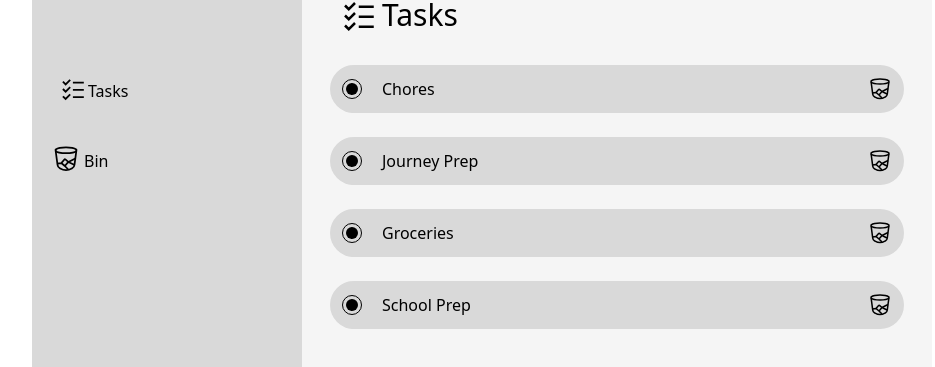
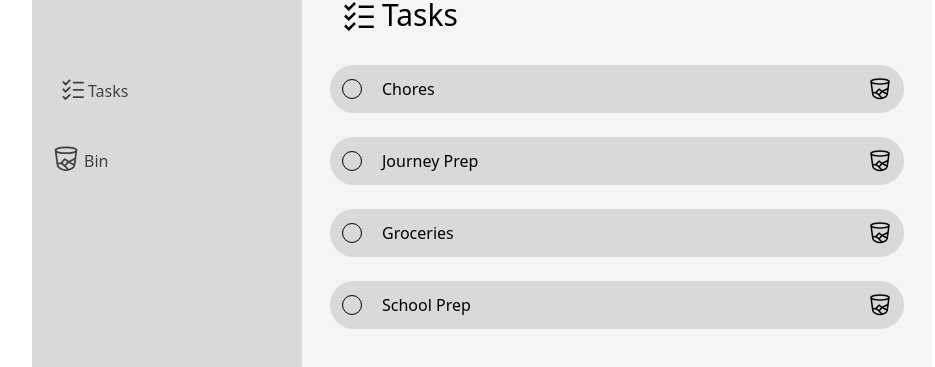
Before and after one commit to davidBen-Adeji/todo_app, a React (Vite) app: page / in a window 1280 px wide. Shown: the part 135-502 px from the top of the page, without its empty margins (158-1093 px from the left). Built offline with nearby package versions, Linux system fonts and the light colour scheme.

Commit message:
design complete

```diff
--- a/src/Components/Bin/Bin.jsx
+++ b/src/Components/Bin/Bin.jsx
@@ -22,7 +22,7 @@ export default function Bin({ bin, onDeletePermanently, onRestoreTask }) {
               className="relative bg-[#D9D9D9] mt-6 flex justify-between items-center gap-2 p-3 rounded-full"
               key={binItem.id}
             >
-              <Link to="" className="capitalize opacity-50">{binItem.taskTitle}</Link>{" "}
+              <Link to="" className="capitalize opacity-50 cursor-not-allowed">{binItem.taskTitle}</Link>{" "}
               <div className="flex items-center gap-2">
                 <button type="button" onClick={() => onRestoreTask(binItem)}>
                   <img className="w-6 h-6" src={RestoreImg} alt="restore" />
--- a/src/Components/Header.jsx
+++ b/src/Components/Header.jsx
@@ -3,7 +3,7 @@ import BinImg from "../assets/svg/bin.svg";
 import {useResolvedPath, useMatch, Link } from "react-router-dom";
 
 export default function Header() {
-
+    // const spanClass
 return (
     <header className="bg-[#D9D9D9] px-5 py-4 flex gap-8 lappy:flex-col lappy:pt-24 lappy:gap-10">
         <CustomLink to="/">
@@ -18,10 +18,15 @@ return (
 ) }
 
 function CustomLink({to, children}) {
-//   const resolvedPath = useResolvedPath(to);
-//   const isActive = useMatch({ path: resolvedPath.pathname, end: true });
+  const resolvedPath = useResolvedPath(to);
+  const isActive = useMatch({ path: resolvedPath.pathname, end: true });
+    let linkClass = "relative flex gap-1 items-end opacity-70 hover:opacity-100 focus:opacity-100"
+
+    if (isActive) {
+        linkClass += " opacity-100"
+    }
 
     return (
-        <Link className="flex gap-1 items-end" to={to}>{children}</Link>
+        <Link className={linkClass} to={to}>{children}</Link>
     )
 }
--- a/src/Components/RoutesComponent.jsx
+++ b/src/Components/RoutesComponent.jsx
@@ -34,7 +34,6 @@ export default function RoutesComponent({
           <ViewedTask
             task={task}
             onUpdateTask={onUpdateTask}
-            onDeleteTask={onDeleteTask}
           />
         }
       />
--- a/src/Components/Tasks/Task.jsx
+++ b/src/Components/Tasks/Task.jsx
@@ -1,5 +1,5 @@
-import { useMatch, useResolvedPath, Link } from "react-router-dom";
-import BinImg from '../../assets/svg/bin.svg'
+import { Link } from "react-router-dom";
+import BinImg from "../../assets/svg/bin.svg";
 export default function Task({
   to,
   children,
@@ -9,20 +9,37 @@ export default function Task({
   onDeleteTask,
 }) {
   const path = isChecked ? "" : to;
-  const resolvedPath = useResolvedPath(path);
-  const isActive = useMatch({ path: resolvedPath.pathname, end: true });
-  const inputId = `checkbox_${Math.random()}`
+  const inputId = `checkbox_${Math.random()}`;
+  let linkClass = "capitalize hover:underline";
+  let spanClass = "";
+
+  if (isChecked) {
+    linkClass += " opacity-50 cursor-not-allowed hover:no-underline";
+    spanClass = "block w-[70%] h-[70%] bg-black rounded-full cursor-pointer";
+  }
+
   return (
     <li className="relative bg-[#D9D9D9] mt-6 flex justify-between items-center gap-2 p-3 rounded-full">
-      <input className="absolute opacity-0" type="checkbox" id={inputId} checked={isChecked} onChange={onToggleCheck} />
-        <div className="flex items-center gap-5">
-          <label htmlFor={inputId} className="flex justify-center items-center w-5 h-5 border-black border rounded-full cursor-pointer"><span className="block w-[70%] h-[70%] bg-black rounded-full cursor-pointer"></span></label>
-          <Link to={path} onClick={onChangeIndex} className="capitalize">
-            {children}
-          </Link>
-        </div>
+      <input
+        className="absolute opacity-0"
+        type="checkbox"
+        id={inputId}
+        checked={isChecked}
+        onChange={onToggleCheck}
+      />
+      <div className="flex items-center gap-5">
+        <label
+          htmlFor={inputId}
+          className="flex justify-center items-center w-5 h-5 border-black border rounded-full cursor-pointer"
+        >
+          <span className={spanClass}></span>
+        </label>
+        <Link to={path} onClick={onChangeIndex} className={linkClass}>
+          {children}
+        </Link>
+      </div>
       <button onClick={onDeleteTask} type="submit">
-       <img className="w-6 h-6" src={BinImg} alt="bin" />
+        <img className="w-6 h-6" src={BinImg} alt="bin" />
       </button>
     </li>
   );
--- a/src/Components/ViewedTask/ViewedTask.jsx
+++ b/src/Components/ViewedTask/ViewedTask.jsx
@@ -3,7 +3,7 @@ import { Link } from "react-router-dom";
 import BinImg from "../../assets/svg/bin.svg";
 import DoneImg from "../../assets/svg/done.svg";
 
-export default function ViewedTask({ task, onUpdateTask, onDeleteTask }) {
+export default function ViewedTask({ task, onUpdateTask }) {
   const [taskTitle, setTaskTitle] = useState(task.taskTitle);
   const [taskItems, setTaskItems] = useState(task.taskItems);
   const [taskItem, setTaskItem] = useState("");
@@ -61,6 +61,12 @@ export default function ViewedTask({ task, onUpdateTask, onDeleteTask }) {
       <ul>
         {taskItems.map((taskItem, index) => {
           const inputId = `checkbox_${Math.random()}`;
+          let linkClass = "capitalize"
+          let spanClass = ""
+          if(checkedState[index]) {
+            linkClass += " opacity-50";
+            spanClass = "block w-[70%] h-[70%] bg-black rounded-full cursor-pointer"
+          }
           return (
             <li
               className="relative bg-[#D9D9D9] mt-6 flex justify-between items-center gap-2 p-3 rounded-full"
@@ -78,9 +84,9 @@ export default function ViewedTask({ task, onUpdateTask, onDeleteTask }) {
                   htmlFor={inputId}
                   className="flex justify-center items-center w-5 h-5 border-black border rounded-full cursor-pointer"
                 >
-                  <span className="block w-[70%] h-[70%] bg-black rounded-full cursor-pointer"></span>
+                  <span className={spanClass}></span>
                 </label>
-                <Link to="" className=" capitalize">
+                <Link to="" className={linkClass}>
                   {taskItem}
                 </Link>
               </div>
```
